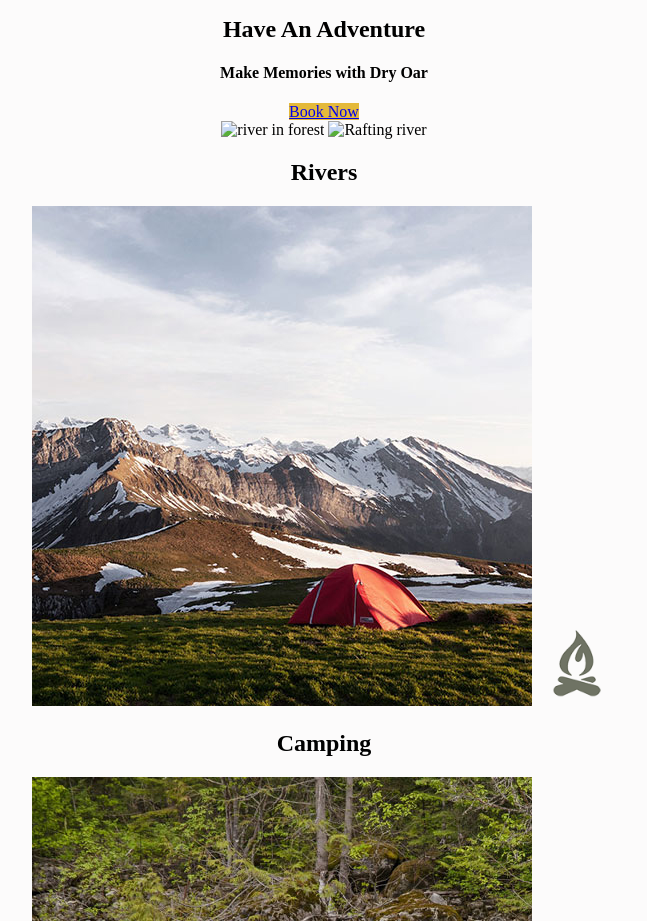
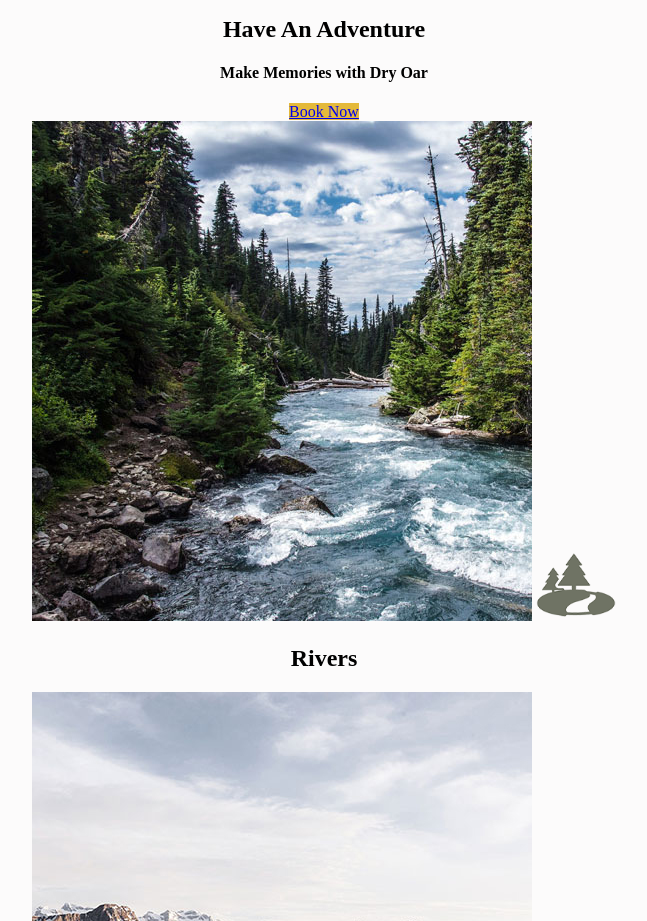
Before and after one commit to GagSim/WDD130, a plain HTML site: page wwr/index.html in a window 1280 px wide. Shown: the part 800-1721 px from the top of the page, without its empty margins (316-963 px from the left). Drawn offline with Linux system fonts and the light colour scheme; files that its build step writes are made by us from their sources; files whose address does not match are found by name.

Commit message:
Fix?????????

```diff
--- a/wwr/index.html
+++ b/wwr/index.html
@@ -33,8 +33,8 @@
         </div>
         <main class="home-grid">
             <section class="rivers-card">
-                <img class="card-img" src="images/rivers.jpg" alt="river in forest">
-                <img class="icon" src="images/river_icon.png" alt="Rafting river">
+                <img class="card-img" src="/images/rivers.jpg" alt="river in forest">
+                <img class="icon" src="/images/river_icon.png" alt="Rafting river">
                 <h2>Rivers</h2>
             </section>
             <section class="camping-card">
```
